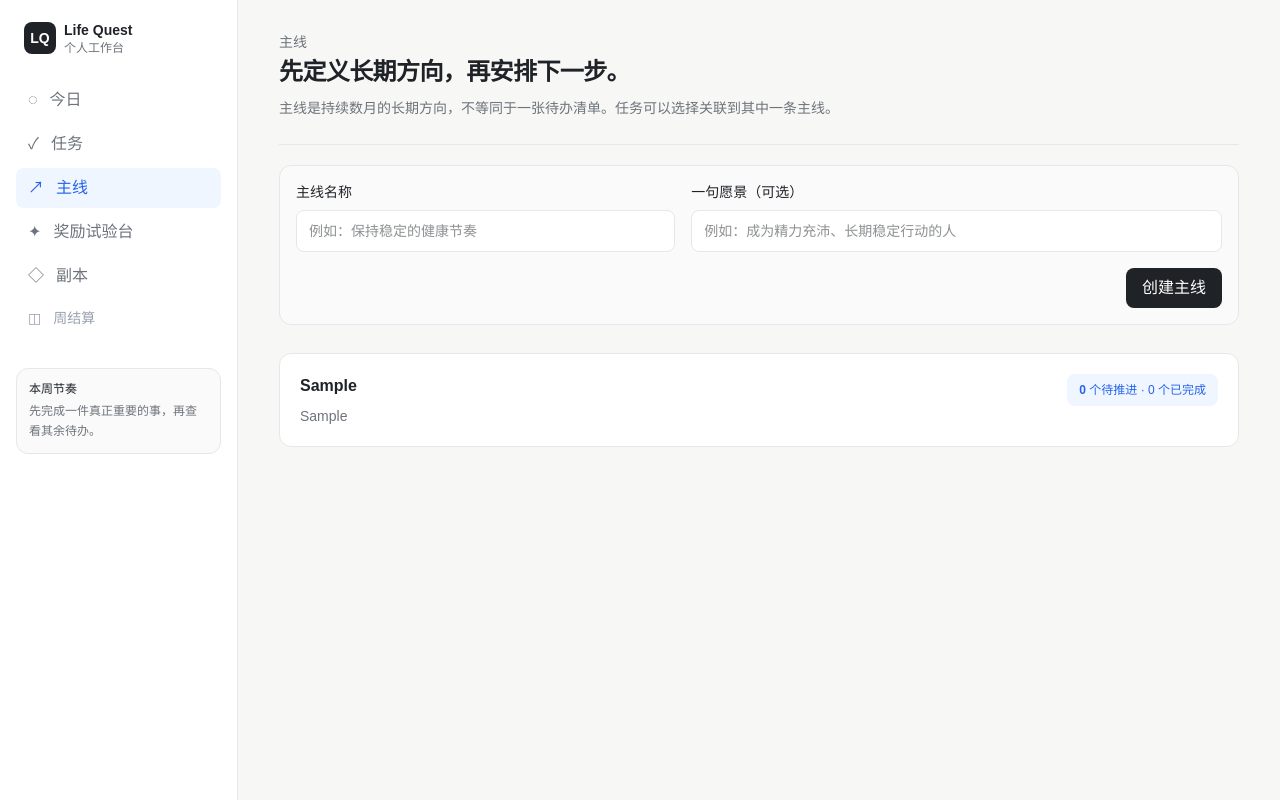
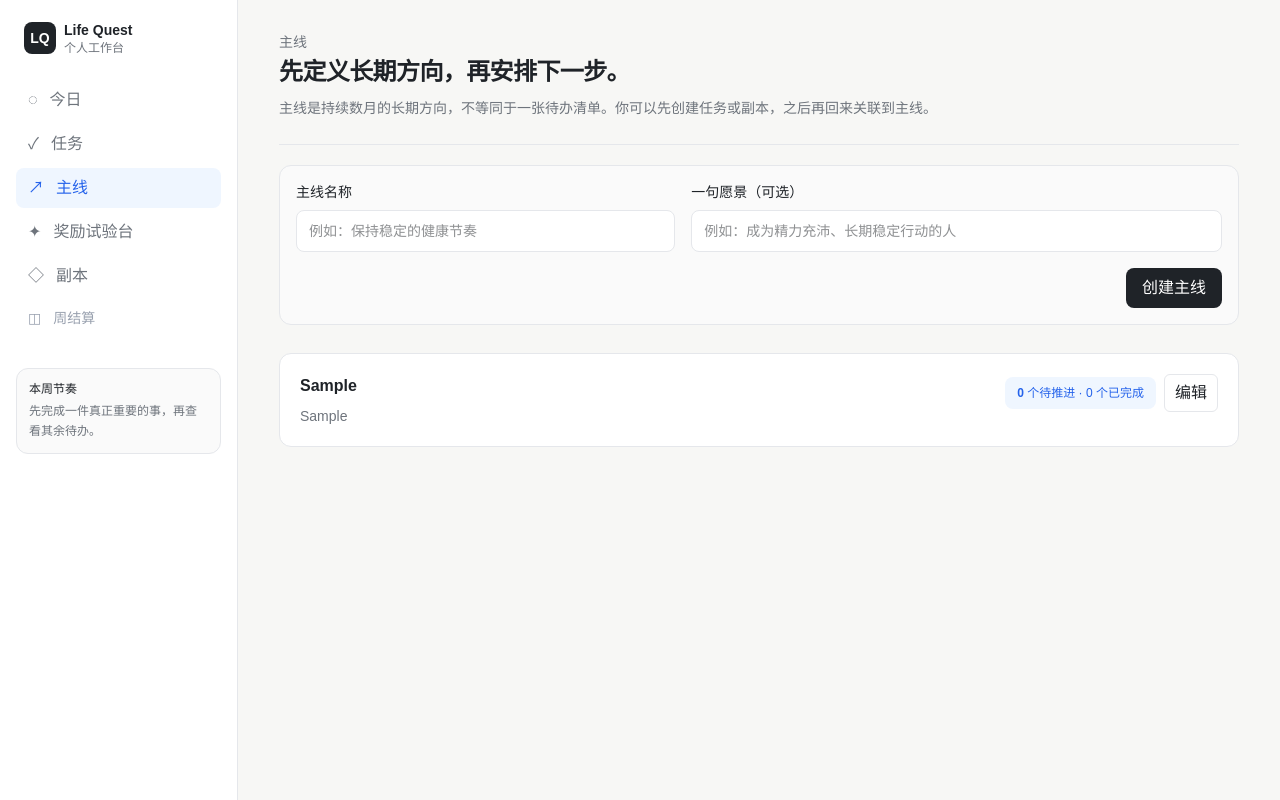
Before and after one commit to Dong-Sky/life-quest, a Next.js app: page /mainlines in a window 1280 px wide. Both pictures are taken after typing "Sample", "Sample" into the empty fields and a click on the button "创建主线". Built offline with nearby package versions, Linux system fonts and the light colour scheme.

Commit message:
feat: allow flexible project and task associations

```diff
--- a/app/mainlines/page.tsx
+++ b/app/mainlines/page.tsx
@@ -2,12 +2,15 @@
 
 import Link from "next/link";
 import { useState } from "react";
-import { createPrototypeMainline, initialPrototypeState, readPrototypeState, type PrototypeState, writePrototypeState } from "@/src/prototype/state";
+import { createPrototypeMainline, initialPrototypeState, readPrototypeState, type PrototypeMainline, type PrototypeState, updatePrototypeMainline, writePrototypeState } from "@/src/prototype/state";
 
 export default function MainlinesPage() {
   const [state, setState] = useState<PrototypeState>(() => typeof window === "undefined" ? initialPrototypeState() : readPrototypeState());
   const [name, setName] = useState("");
   const [vision, setVision] = useState("");
+  const [editingId, setEditingId] = useState<string | null>(null);
+  const [editName, setEditName] = useState("");
+  const [editVision, setEditVision] = useState("");
 
   const save = (next: PrototypeState) => { writePrototypeState(next); setState(next); };
   const create = () => {
@@ -18,9 +21,22 @@ export default function MainlinesPage() {
       setVision("");
     }
   };
+  const startEdit = (mainline: PrototypeMainline) => {
+    setEditingId(mainline.id);
+    setEditName(mainline.name);
+    setEditVision(mainline.vision);
+  };
+  const saveEdit = () => {
+    if (!editingId) return;
+    const next = updatePrototypeMainline(state, editingId, { name: editName, vision: editVision });
+    if (next !== state) {
+      save(next);
+      setEditingId(null);
+    }
+  };
 
   return <div className="mx-auto max-w-5xl px-5 py-8 sm:px-8">
-    <header className="border-b border-[var(--line)] pb-6"><p className="text-sm text-[var(--muted)]">主线</p><h1 className="mt-1 text-2xl font-semibold tracking-tight">先定义长期方向，再安排下一步。</h1><p className="mt-2 max-w-2xl text-sm leading-6 text-[var(--muted)]">主线是持续数月的长期方向，不等同于一张待办清单。任务可以选择关联到其中一条主线。</p></header>
+    <header className="border-b border-[var(--line)] pb-6"><p className="text-sm text-[var(--muted)]">主线</p><h1 className="mt-1 text-2xl font-semibold tracking-tight">先定义长期方向，再安排下一步。</h1><p className="mt-2 max-w-2xl text-sm leading-6 text-[var(--muted)]">主线是持续数月的长期方向，不等同于一张待办清单。你可以先创建任务或副本，之后再回来关联到主线。</p></header>
     <form className="mt-5 rounded-xl border border-[var(--line)] bg-[#fafafa] p-4" onSubmit={(event) => { event.preventDefault(); create(); }}>
       <div className="grid gap-4 sm:grid-cols-[minmax(0,1fr)_minmax(0,1.4fr)]"><label className="grid gap-2 text-sm"><span className="font-medium">主线名称</span><input className="rounded-lg border border-[var(--line)] bg-white px-3 py-2.5 outline-none focus:border-[var(--accent)]" onChange={(event) => setName(event.target.value)} placeholder="例如：保持稳定的健康节奏" value={name} /></label><label className="grid gap-2 text-sm"><span className="font-medium">一句愿景（可选）</span><input className="rounded-lg border border-[var(--line)] bg-white px-3 py-2.5 outline-none focus:border-[var(--accent)]" onChange={(event) => setVision(event.target.value)} placeholder="例如：成为精力充沛、长期稳定行动的人" value={vision} /></label></div>
       <div className="mt-4 flex justify-end"><button className="rounded-lg bg-[var(--ink)] px-4 py-2 text-sm font-medium text-white" type="submit">创建主线</button></div>
@@ -28,7 +44,11 @@ export default function MainlinesPage() {
     <section className="mt-7 space-y-3">{state.mainlines.length ? state.mainlines.map((mainline) => {
       const openCount = state.quests.filter((quest) => quest.mainlineId === mainline.id && quest.status === "open").length;
       const completedCount = state.quests.filter((quest) => quest.mainlineId === mainline.id && quest.status === "completed").length;
-      return <article className="rounded-xl border border-[var(--line)] bg-white p-5" key={mainline.id}><div className="flex flex-wrap items-start justify-between gap-4"><div><p className="font-semibold">{mainline.name}</p>{mainline.vision ? <p className="mt-2 text-sm text-[var(--muted)]">{mainline.vision}</p> : <p className="mt-2 text-sm text-[var(--muted)]">尚未写下愿景。</p>}</div><div className="rounded-lg bg-[var(--accent-soft)] px-3 py-2 text-xs text-[var(--accent)]"><strong>{openCount}</strong> 个待推进 · {completedCount} 个已完成</div></div></article>;
+      const isEditing = editingId === mainline.id;
+      return <article className="rounded-xl border border-[var(--line)] bg-white p-5" key={mainline.id}>
+        <div className="flex flex-wrap items-start justify-between gap-4"><div><p className="font-semibold">{mainline.name}</p>{mainline.vision ? <p className="mt-2 text-sm text-[var(--muted)]">{mainline.vision}</p> : <p className="mt-2 text-sm text-[var(--muted)]">尚未写下愿景。</p>}</div><div className="flex items-center gap-2"><div className="rounded-lg bg-[var(--accent-soft)] px-3 py-2 text-xs text-[var(--accent)]"><strong>{openCount}</strong> 个待推进 · {completedCount} 个已完成</div><button className="rounded-md border border-[var(--line)] px-2.5 py-1.5 text-xs hover:bg-gray-50" onClick={() => startEdit(mainline)} type="button">编辑</button></div></div>
+        {isEditing ? <div className="mt-5 grid gap-3 border-t border-[var(--line)] pt-4 sm:grid-cols-2"><label className="grid gap-1.5 text-xs text-[var(--muted)]"><span>主线名称</span><input className="rounded-lg border border-[var(--line)] bg-white px-2.5 py-2 text-sm text-[var(--ink)]" onChange={(event) => setEditName(event.target.value)} value={editName} /></label><label className="grid gap-1.5 text-xs text-[var(--muted)]"><span>一句愿景（可选）</span><input className="rounded-lg border border-[var(--line)] bg-white px-2.5 py-2 text-sm text-[var(--ink)]" onChange={(event) => setEditVision(event.target.value)} value={editVision} /></label><div className="flex gap-2 sm:col-span-2"><button className="rounded-md bg-[var(--ink)] px-3 py-2 text-xs font-medium text-white" onClick={saveEdit} type="button">保存修改</button><button className="rounded-md border border-[var(--line)] px-3 py-2 text-xs" onClick={() => setEditingId(null)} type="button">取消</button></div></div> : null}
+      </article>;
     }) : <div className="rounded-xl border border-dashed border-[var(--line)] bg-white p-8 text-center"><p className="font-medium">先创建第一条主线。</p><p className="mt-2 text-sm text-[var(--muted)]">它可以是健康、职业、关系、学习，或任何你真正想长期推进的方向。</p><Link className="mt-4 inline-block text-sm font-medium text-[var(--accent)]" href="/quests">暂时只管理任务也可以 →</Link></div>}</section>
   </div>;
 }
```
